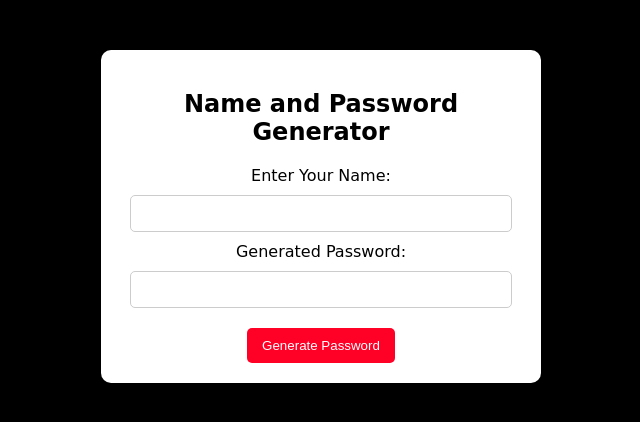
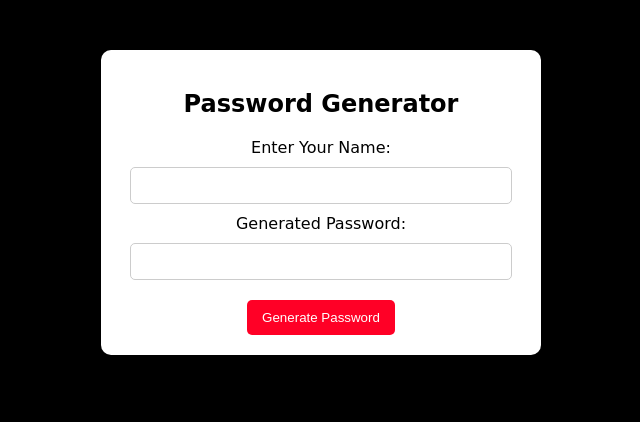
Before and after one commit to GowshikRam0521/PasswordGenerator, a plain HTML site: page index.html in a window 1280 px wide. Shown: the whole page, without its empty margins (319-959 px from the left). Drawn offline with Linux system fonts and the light colour scheme.

Commit message:
Update index.html

```diff
--- a/index.html
+++ b/index.html
@@ -64,7 +64,7 @@
 </head>
 <body>
     <div class="container">
-        <h2>Name and Password Generator</h2>
+        <h2> Password Generator </h2>
         <form action="generate" method="post">
             <label for="name">Enter Your Name:</label>
             <input type="text" id="name" name="name" required>
```
